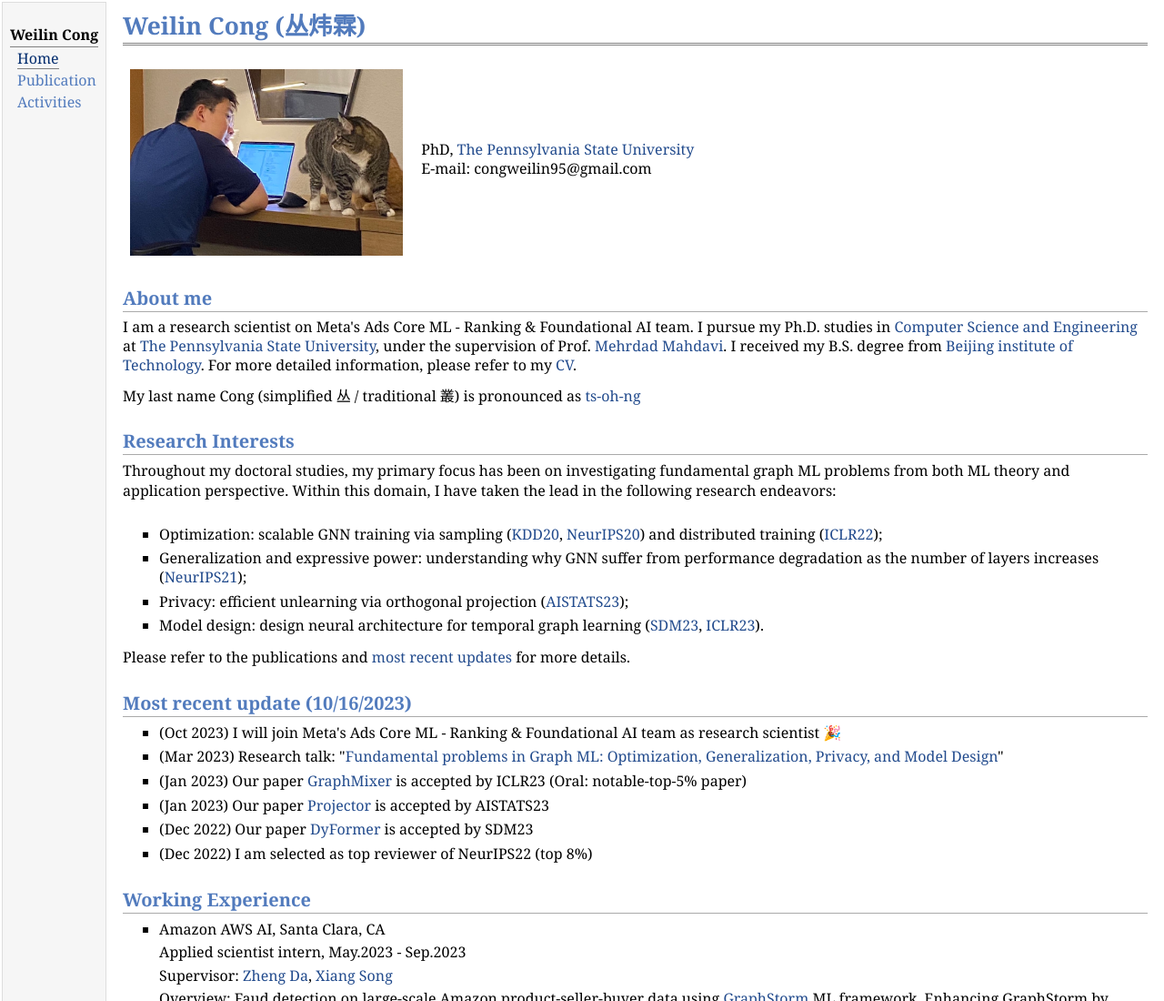
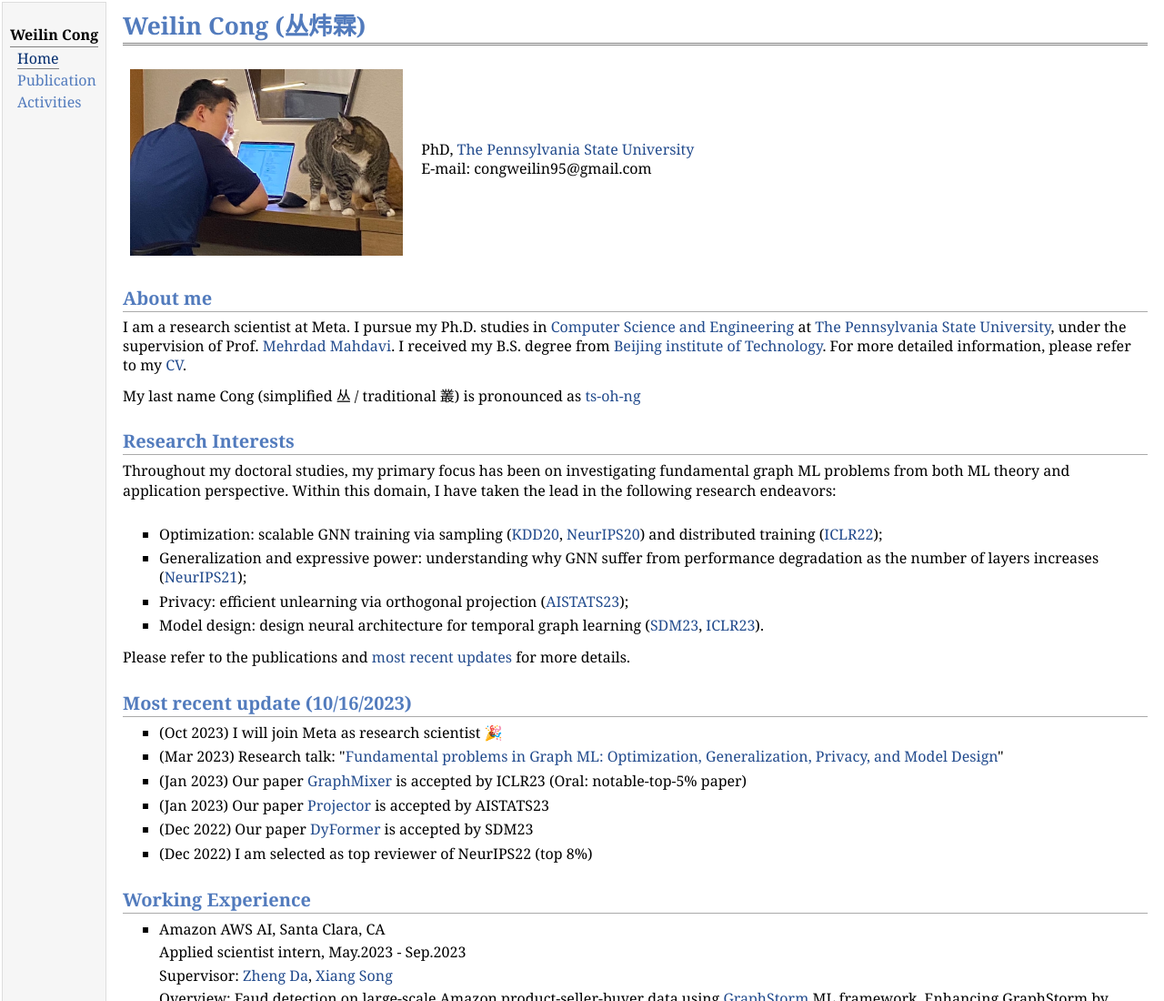
Before and after one commit to CongWeilin/CongWeilin.io, a plain HTML site: page index.html in a window 1280 px wide. Shown: the top 1100 px of the page at 91% size. Drawn offline with Linux system fonts and the light colour scheme.

Commit message:
Update index.html

```diff
--- a/index.html
+++ b/index.html
@@ -26,7 +26,7 @@
 E-mail: congweilin95@gmail.com</p>
 </td></tr></table>
 <h2>About me</h2>
-<p> I am a research scientist on Meta's Ads Core ML - Ranking & Foundational AI team. I pursue my Ph.D. studies in <a href="https://www.eecs.psu.edu/">Computer Science and Engineering</a> at <a href="http://www.psu.edu/">The Pennsylvania State University</a>,
+<p> I am a research scientist at Meta. I pursue my Ph.D. studies in <a href="https://www.eecs.psu.edu/">Computer Science and Engineering</a> at <a href="http://www.psu.edu/">The Pennsylvania State University</a>,
 under the supervision of Prof. <a href="http://www.cse.psu.edu/~mzm616/">Mehrdad Mahdavi</a>.
 I received my B.S. degree from <a href="http://english.bit.edu.cn/">Beijing institute of Technology</a>. For more detailed information, please refer to my <a href="files/Weilin_CV.pdf">CV</a>.</p>
 
@@ -47,7 +47,7 @@ Please refer to the publications and <a href="index.html#most_recent_update">mos
 
 <h2 id="most_recent_update">Most recent update (10/16/2023)</h2>
 <ul>
-  <li> <p> (Oct 2023) I will join Meta's Ads Core ML - Ranking & Foundational AI team as research scientist 🎉 </p> </li>
+  <li> <p> (Oct 2023) I will join Meta as research scientist 🎉 </p> </li>
   <li> <p> (Mar 2023) Research talk: "<a href="files/job-talk.pdf">Fundamental problems in Graph ML: Optimization, Generalization, Privacy, and Model Design</a>" </p> </li>
   <li> <p> (Jan 2023) Our paper <a href="https://openreview.net/forum?id=ayPPc0SyLv1">GraphMixer</a> is accepted by ICLR23 (Oral: notable-top-5% paper) </p> </li>
   <li> <p> (Jan 2023) Our paper <a href="https://arxiv.org/abs/2302.08990">Projector</a> is accepted by AISTATS23 </p> </li>
```
